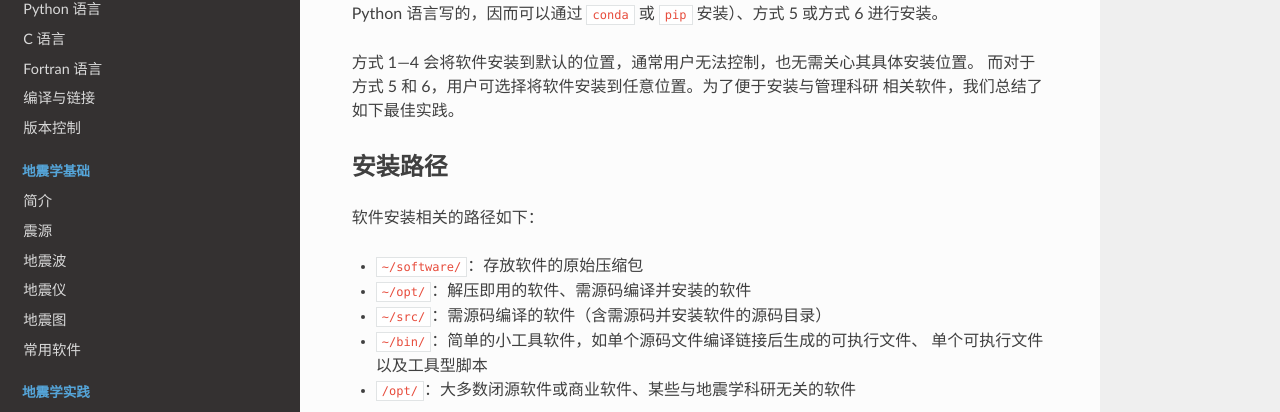
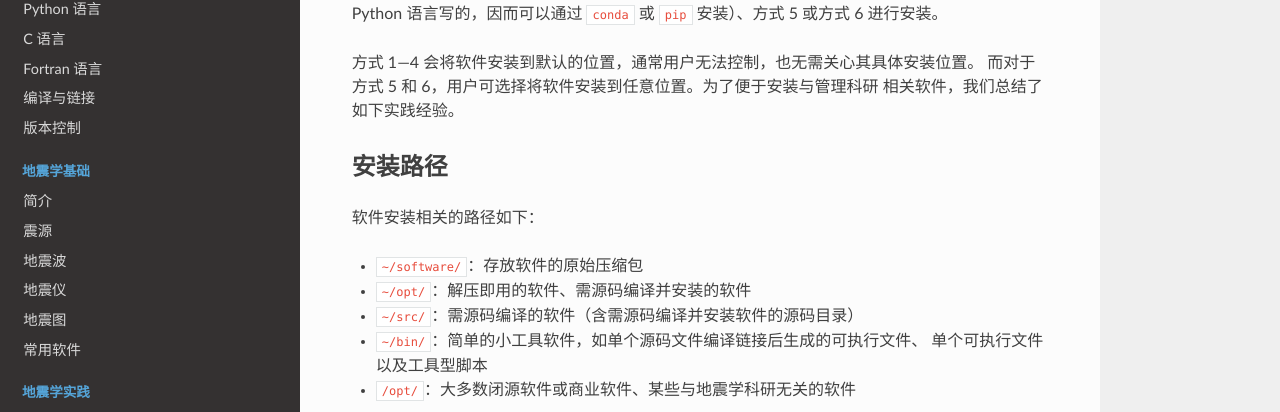
Before and after one commit to seismo-learn/seismology101, a Sphinx documentation site: the page built from source/best-practices/software-installation.rst, in a window 1280 px wide and 900 px high, scrolled down 505 px. Shown: the part 205-617 px from the top of the window. Built offline with Sphinx 7.4.7 and the Read the Docs theme 2.0.0, drawn with Linux system fonts in a browser that asks for light colours.

Commit message:
Tiny fixes

```diff
--- a/source/best-practices/software-installation.rst
+++ b/source/best-practices/software-installation.rst
@@ -30,7 +30,7 @@ Linux 或 macOS 系统下安装软件通常有如下几种方式：
 
 方式 1—4 会将软件安装到默认的位置，通常用户无法控制，也无需关心其具体安装位置。
 而对于方式 5 和 6，用户可选择将软件安装到任意位置。为了便于安装与管理科研
-相关软件，我们总结了如下最佳实践。
+相关软件，我们总结了如下实践经验。
 
 安装路径
 --------
@@ -39,7 +39,7 @@ Linux 或 macOS 系统下安装软件通常有如下几种方式：
 
 - :file:`~/software/`\ ：存放软件的原始压缩包
 - :file:`~/opt/`\ ：解压即用的软件、需源码编译并安装的软件
-- :file:`~/src/`\ ：需源码编译的软件（含需源码并安装软件的源码目录）
+- :file:`~/src/`\ ：需源码编译的软件（含需源码编译并安装软件的源码目录）
 - :file:`~/bin/`\ ：简单的小工具软件，如单个源码文件编译链接后生成的可执行文件、
   单个可执行文件以及工具型脚本
 - :file:`/opt/`\ ：大多数闭源软件或商业软件、某些与地震学科研无关的软件
```
